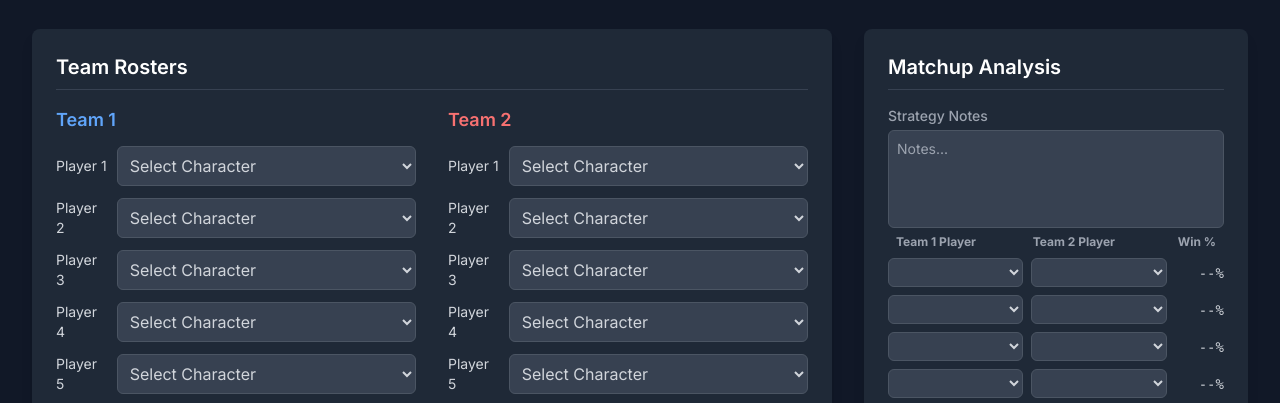
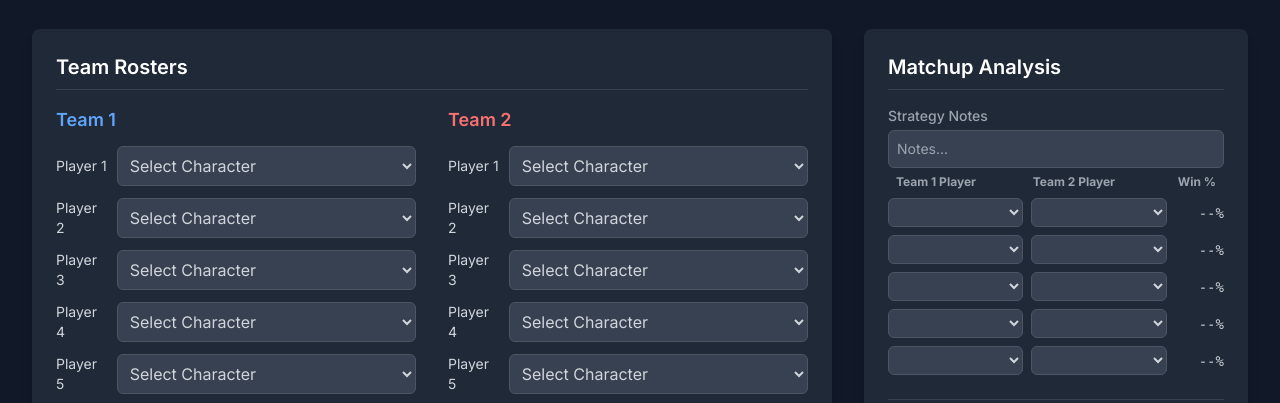
Before and after one commit to Jseph/draft-simulator, a plain HTML site: page index.html in a window 1280 px wide. Shown: the part 111-514 px from the top of the page. Drawn offline with nearby package versions, Linux system fonts and the light colour scheme.

Commit message:
Update notes section to just 1 row

```diff
--- a/index.html
+++ b/index.html
@@ -104,7 +104,7 @@
                     <h2 class="text-xl font-semibold text-white mb-4 border-b border-gray-700 pb-2">Matchup Analysis</h2>
                     <div class="space-y-1">
                     <label for="draft-notes" class="block text-sm font-medium text-gray-400">Strategy Notes</label>
-                    <textarea id="draft-notes" rows="4"
+                    <textarea id="draft-notes" rows="1"
                         class="custom-input w-full p-2 text-sm resize-none"
                         placeholder="Notes..."></textarea>
                     </div>
```
